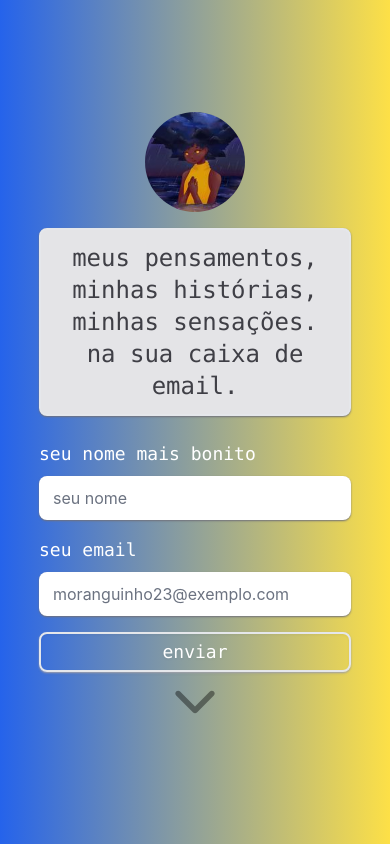
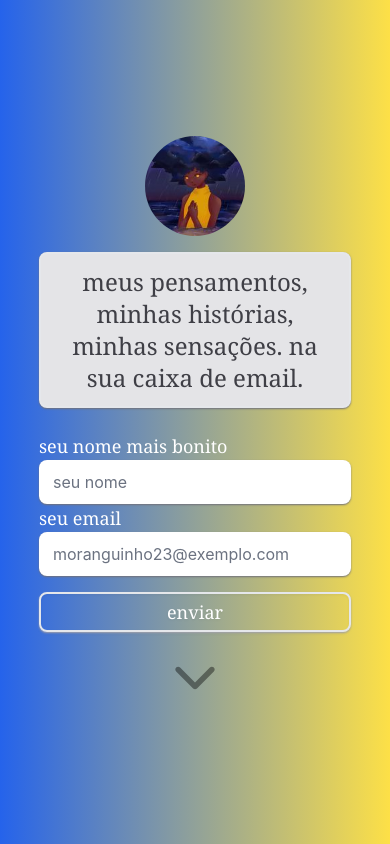
Before and after one commit to jose-guilherme93/newsletter-atempestadequesou, a Next.js app: page / in a window 390 px wide. Shown: the top 844 px of the page. Built offline with nearby package versions, Linux system fonts and the light colour scheme; no server answers.

Commit message:
changing the mono font to serif

```diff
--- a/pages/components/Form.tsx
+++ b/pages/components/Form.tsx
@@ -37,7 +37,7 @@ export default function Form() {
     }
 
     return (
-       <div className=" w-screen h-screen mb-auto mt-auto ">
+       <div className="w-screen h-screen mb-auto mt-auto">
             <form className=" w-full h-full bg-blue flex flex-col items-center justify-center" onSubmit={handleSubmit(onSubmit)}>
 
                 <Image
@@ -49,31 +49,34 @@ export default function Form() {
                 className=" mb-4 rounded-full"
                 />
 
-                <h1 className="p-3 rounded-lg w-4/5  text-center text-2xl bg-zinc-200 border-2 hover:border-yellow-400 shadow-sm shadow-zinc-500 text-zinc-700 font-mono">meus pensamentos, minhas histórias, minhas sensações. na sua caixa de email. </h1> <br />
+                <h1 className="p-3 rounded-lg w-4/5  text-center text-2xl bg-zinc-200 border-2 hover:border-yellow-400 shadow-sm shadow-zinc-500 text-zinc-700 font-serif">meus pensamentos, minhas histórias, minhas sensações. na sua caixa de email. </h1> <br />
 
-                <label className="text-left w-4/5 text-white text-lg font-mono mb-2" htmlFor="inputName"> seu nome mais bonito</label>
+                <label className="text-left w-4/5 text-white text-lg font-serif" htmlFor="inputName"> seu nome mais bonito</label>
+
                 <input
                     id="inputName"
-                className=" w-4/5  focus border-2 border-transparent focus:border-yellow-400 hover:border-yellow-400 rounded-lg mx-4 mb-4 text-zinc-500 shadow-sm  shadow-zinc-500"
+                    className=" w-4/5  focus border-2 border-transparent focus:border-yellow-400 hover:border-yellow-400 rounded-lg mx-4 text-zinc-500 shadow-sm  shadow-zinc-500"
                     type="text"
                     placeholder="seu nome"
-                {...register("nome", { required: true })}  />
-                {errors.nome && <span className="text-left w-4/5 text-white relative top-7 font-mono">ei, não esqueça seu nome</span>}
+                    {...register("nome", { required: true })}
+                />
+                    {errors.nome && <span className="text-left font-serif w-4/5 mb-4 text-white">ei, não esqueça seu nome</span>}
 
-                <label htmlFor="inputEmail" className="text-left w-4/5 text-white text-lg font-mono mb-2">seu email</label>
+                <label htmlFor="inputEmail" className="text-left w-4/5 text-white text-lg font-serif ">seu email</label>
                 <input
                     id="inputEmail"
                     type="email"
                     className="w-4/5 border-transparent  focus:border-yellow-400 border-2 hover:border-yellow-400 rounded-lg text-zinc-500 shadow-sm shadow-zinc-500"
                     placeholder="moranguinho23@exemplo.com"
-                {...register("email", { required: true })} />
+                    {...register("email", { required: true })}
+                />
 
-                {errors.email && <span className="text-left w-4/5 text-white font-mono">esse email está meio estranho...</span>}
+                {errors.email && <span className="text-left w-4/5 text-white font-serif ">esse email está meio estranho...</span>}
 
-                <button disabled={isSend} className="shadow-sm drop-shadow-sm shadow-zinc-400 disabled:opacity-40 font-mono text-white text-lg border-solid border-2 rounded-lg h-10 w-4/5 sm:w-48 mt-4 hover:bg-yellow-400" type="submit">enviar</button>
+                <button disabled={isSend} className="shadow-sm drop-shadow-sm shadow-zinc-400 disabled:opacity-40 font-serif text-white text-lg border-solid border-2 rounded-lg h-10 w-4/5 sm:w-48 mt-4 hover:bg-yellow-400" type="submit">enviar</button>
 
                 {isSend && 'enviando...'}
-                <button  onClick={() => document.location.href = "#secondScreen"} type="button" className=" md:hidden   opacity-40"> <IoIosArrowDown size={60}/></button>
+                <button  onClick={() => document.location.href = "#secondScreen"} type="button" className=" md:hidden mt-4  opacity-40"> <IoIosArrowDown size={60}/></button>
             </form>
        </div>
     )
--- a/pages/index.tsx
+++ b/pages/index.tsx
@@ -14,7 +14,7 @@ export default function Home() {
         <title>A tempestade que sou</title>
         <meta charSet="UTF-8" />
         <meta name="viewport" content="initial-scale=1.0, width=device-width" />
-        <meta name="description" content="Página de captura de email para eventuais atualizações do instagram @atempestadequesou "/>
+        <meta name="description" content="Página de captura de email para eventuais atualizações do instagram @atempestadequesou"/>
         <meta name="keywords" content="newsletter, landing page"/>
         <meta name="author" content="A tempestade que sou"/>
       </Head>
```
Lines whose indentation alone changed are shown as unchanged.
